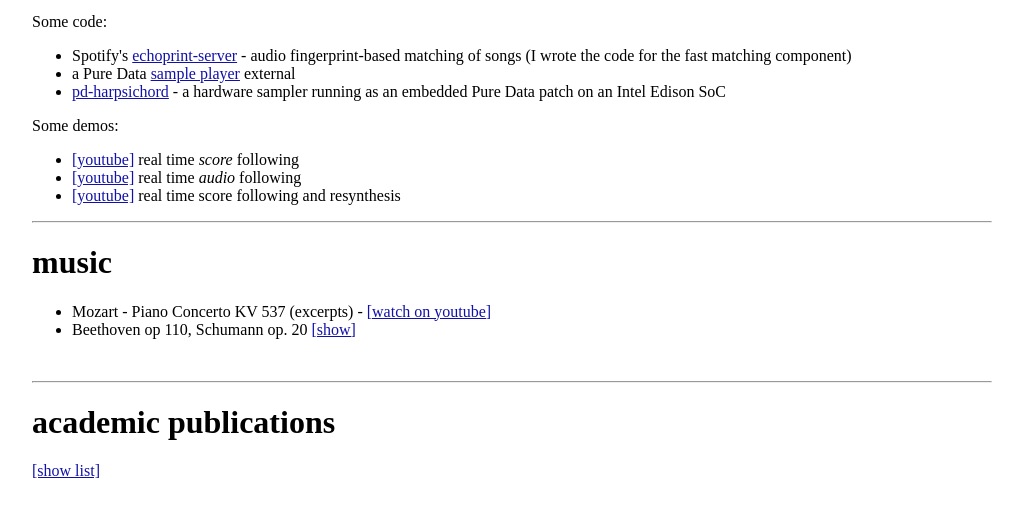
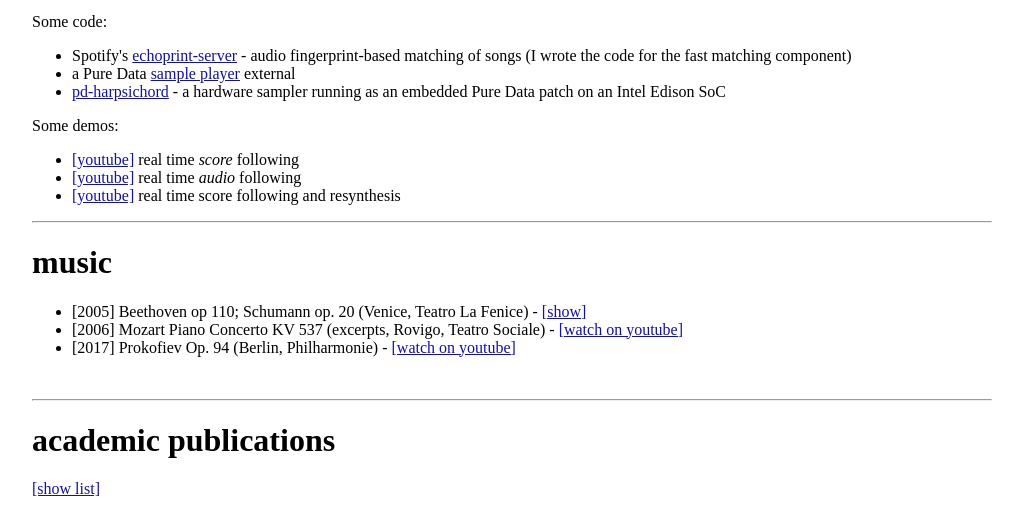
Before and after one commit to nicolamontecchio/nicolamontecchio.github.io, a plain HTML site: page index.html in a window 1280 px wide. Shown: the part 528-1044 px from the top of the page, without its empty margins (128-1151 px from the left). Drawn offline with nearby package versions, Linux system fonts and the light colour scheme.

Commit message:
add prokofiev

```diff
--- a/index.html
+++ b/index.html
@@ -93,8 +93,9 @@
 
     <div>
       <ul>
-	<li>Mozart - Piano Concerto KV 537 (excerpts) - <a href="http://youtu.be/HgEXVqe16Ag" target="_blank">[watch on youtube]</a></li>
-	<li>Beethoven op 110, Schumann op. 20 <a href="#hmusic" onclick="$('#scdiv').show('slow'); $(this).hide();">[show]</a> </li>
+	<li>[2005] Beethoven op 110; Schumann op. 20 (Venice, Teatro La Fenice) - <a href="#hmusic" onclick="$('#scdiv').show('slow'); $(this).hide();">[show]</a> </li>
+	<li>[2006] Mozart Piano Concerto KV 537 (excerpts, Rovigo, Teatro Sociale) - <a href="http://youtu.be/HgEXVqe16Ag" target="_blank">[watch on youtube]</a></li>
+	<li>[2017] Prokofiev Op. 94 (Berlin, Philharmonie) - <a href="http://youtu.be/NjcMktvws84" target="_blank">[watch on youtube]</a> </li>
       </ul>
     </div>
 
```
